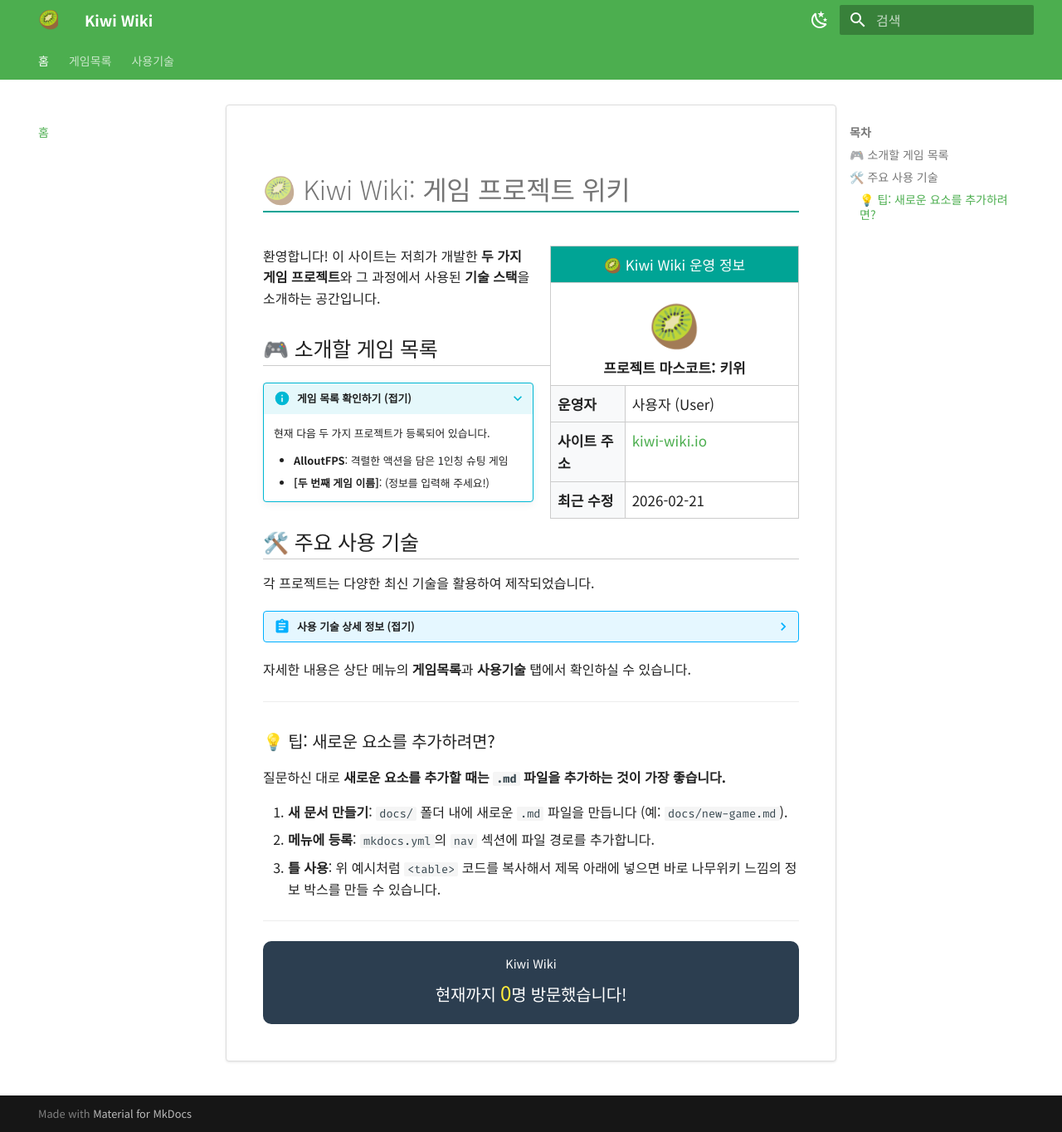
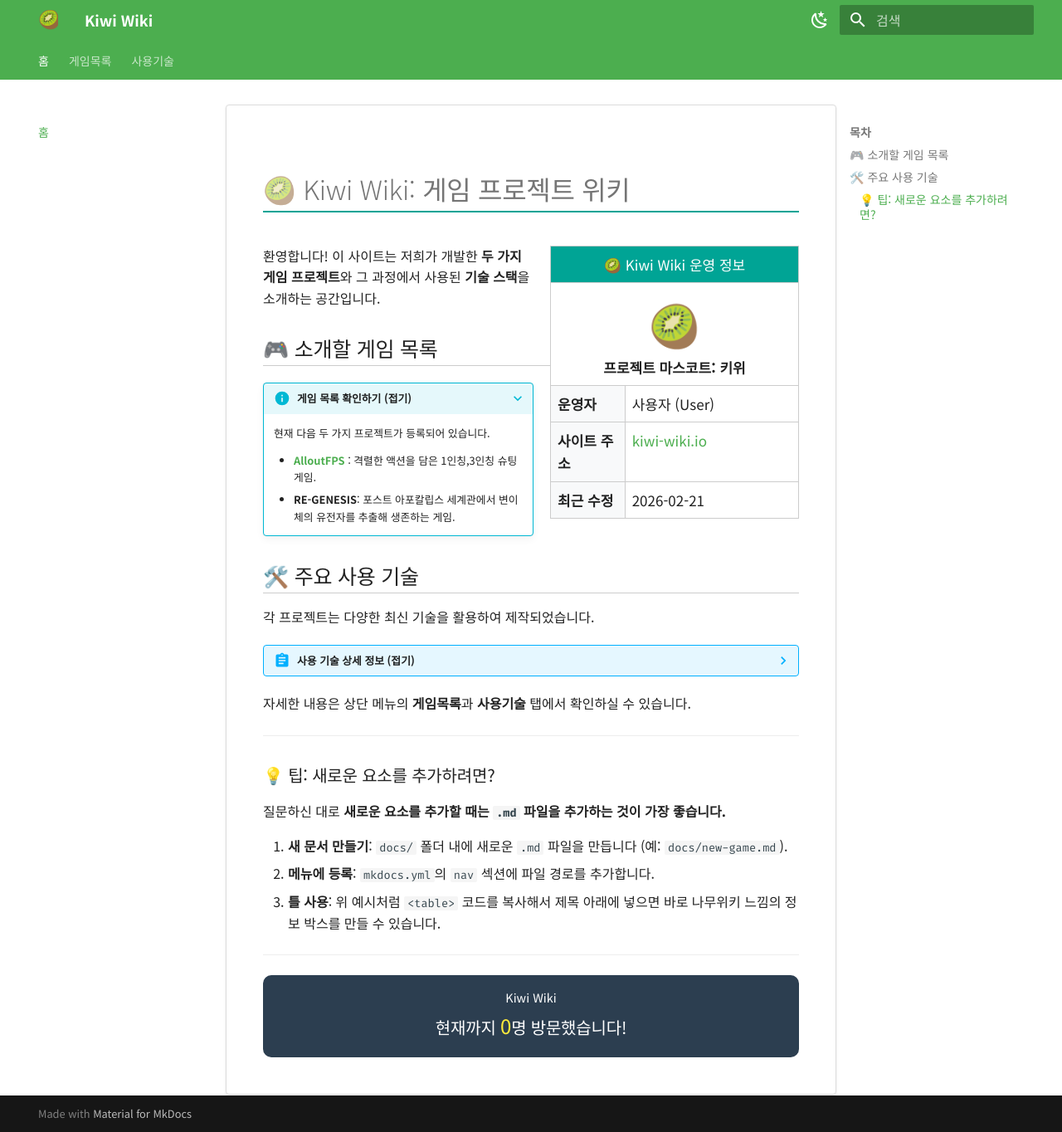
Before and after one commit to Searabbit11/kiwi-wiki, an MkDocs documentation site: the page built from docs/index.md, in a window 1280 px wide and 1364 px high. Shown: the whole window at 83% size. Built offline with MkDocs 1.6.1 and Material for MkDocs 9.7.7, drawn with Linux system fonts in a browser that asks for light colours; comment, search, counter and statistics services are not loaded.

Commit message:
2026.02.21 10:36
02.21 10:36

```diff
--- a/docs/index.md
+++ b/docs/index.md
@@ -31,8 +31,8 @@
 ???+ info "게임 목록 확인하기 (접기)"
     현재 다음 두 가지 프로젝트가 등록되어 있습니다.
 
-    *   **AlloutFPS**: 격렬한 액션을 담은 1인칭 슈팅 게임
-    *   **[두 번째 게임 이름]**: (정보를 입력해 주세요!)
+    *   [**AlloutFPS**](AlloutFPS.md) : 격렬한 액션을 담은 1인칭,3인칭 슈팅 게임.
+    *   **RE-GENESIS**: 포스트 아포칼립스 세계관에서 변이체의 유전자를 추출해 생존하는 게임.
 
 ## 🛠️ 주요 사용 기술
 
--- a/mkdocs.yml
+++ b/mkdocs.yml
@@ -40,5 +40,7 @@
 
 nav:
   - 홈: index.md
-  - 게임목록: gameinformation.md
+  - 게임목록:
+      - 전체 목록: gameinformation.md
+      - AlloutFPS: AlloutFPS.md
   - 사용기술: description.md
```
Also changed, not shown: docs/AlloutFPS.md (+69 -0 lines).
